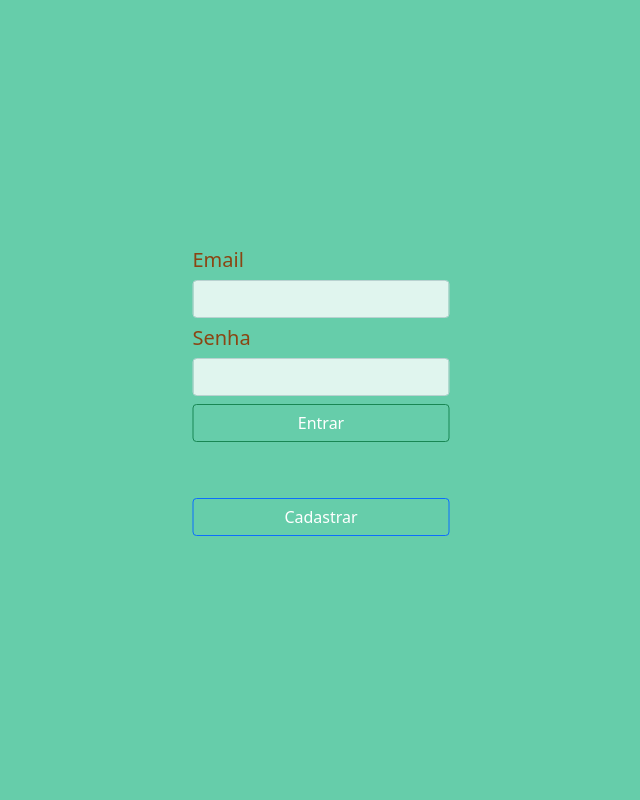
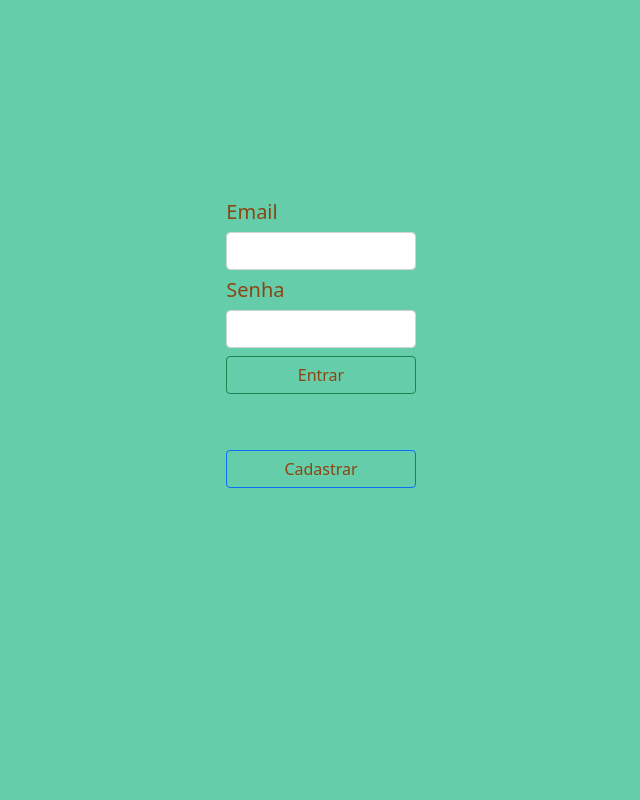
Before and after one commit to GMgoes/desafio_jera, a PHP site: page / in a window 1280 px wide. Shown: the whole page, without its empty margins (319-959 px from the left). Run offline with PHP 8.4, Linux system fonts and the light colour scheme.

Commit message:
verificacao de codigo, identacao e melhorias do que ja foi feito

```diff
--- a/Index.php
+++ b/Index.php
@@ -2,30 +2,43 @@
 <html>
 	<head>
 		<title>Zilften</title>
-		<meta charset="utf-8">
-		<meta name="viewport" content="width=device-width, initial-scale=1">
-
+		<style type="text/css">
+			#background{
+				background-color:#66CDAA;
+			}
+			h5{
+				color:#8B4513;
+			}
+			#form-login{
+				margin-top: 200px;
+			}
+			#letras{
+				color: #8B4513;
+			}
+		</style>
 		<link href="https://cdn.jsdelivr.net/npm/bootstrap@5.1.3/dist/css/bootstrap.min.css" rel="stylesheet" integrity="sha384-1BmE4kWBq78iYhFldvKuhfTAU6auU8tT94WrHftjDbrCEXSU1oBoqyl2QvZ6jIW3" crossorigin="anonymous">
 	</head>
-	<body style="background-color: 	#66CDAA;">
-		<?php
-		session_start();
-		?>
-		<div class="position-absolute top-50 start-50 translate-middle">
+	<body id="background">
+		<?php session_start(); ?>
+		<div class="container-fluid">
+			<div class ="row justify-content-center">
+				<div id="form-login" class="col-2">
 					<form method="POST" action="ValidarCredenciais.php">
 				        <div class="form-group">
-			        <label for="validationServer01"><h5 style="color:	#8B4513;">Email</h5></label>
-			        <input type="text" class="form-control"name="email" style="opacity: 0.8" required>
+					        <label><h5>Email</h5></label>
+					        <input type="text" class="form-control"name="email" required>
 					    </div>
 					    <div class="form-group mt-2">
-			        <label for="validationServer02"><h5 style="color:	#8B4513;">Senha</h5></label>
-			        <input type="password" class="form-control" name="password" style="opacity: 0.8" required>
+					        <label><h5>Senha</h5></label>
+					        <input type="password" class="form-control" name="password" required>
 					    </div>
 					    <div class="d-grid gap-2">
-                    <button type="submit" class="btn btn-outline-success mt-2" style="color: white;">Entrar</button>
-                    <a class="btn btn-outline-primary mt-5" style="color: white;" href="CriarConta.php">Cadastrar</a>
+		                    <button id="letras" type="submit" class="btn btn-outline-success mt-2">Entrar</button>
+		                    <a id="letras" class="btn btn-outline-primary mt-5" href="CriarConta.php">Cadastrar</a>
 		                </div>
 			    	</form>
 				</div>
+			</div>
+		</div>
 	</body>
 </html>
```
Also changed, not shown: CriarConta.php (+23 -14 lines), Inicio.php (+43 -15 lines), Perfil.php (+21 -8 lines), usuario.png (added). Lines whose indentation alone changed are shown as unchanged.
